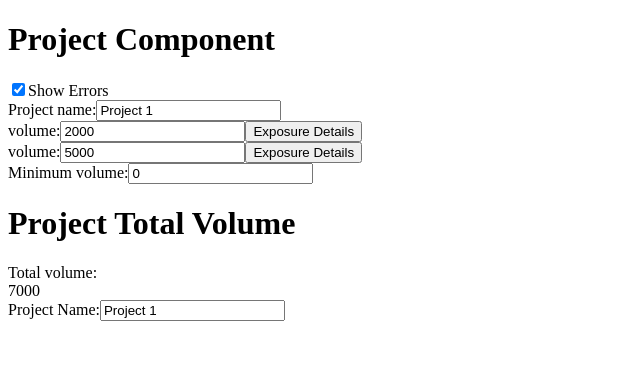
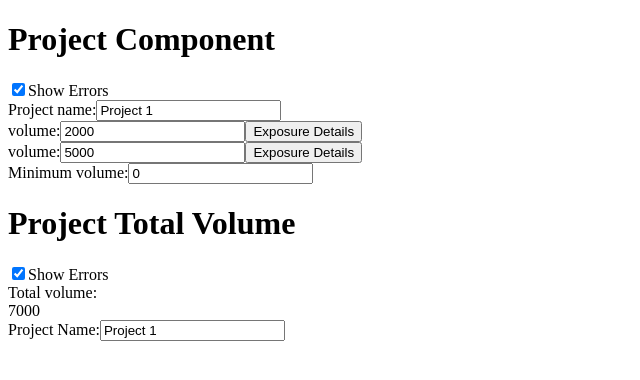
Before and after one commit to fswadling/ModelAngularApp, an Angular app in the folder model-angular-app/: page /project/0 in a window 1280 px wide. Shown: the top 380 px of the page, without its empty margins (0-640 px from the left). Built offline with nearby package versions, Linux system fonts and the light colour scheme.

Commit message:
add error check box to another component

```diff
--- a/model-angular-app/src/app/components/project-total-volume/project-total-volume.component.html
+++ b/model-angular-app/src/app/components/project-total-volume/project-total-volume.component.html
@@ -1,4 +1,5 @@
 <h1>Project Total Volume</h1>
+<app-show-errors></app-show-errors>
 <label for="total-volume">Total volume:</label>
 <div name="total-volume">
   {{ totalVolume$ | async }}
--- a/model-angular-app/src/app/components/project-total-volume/project-total-volume.component.ts
+++ b/model-angular-app/src/app/components/project-total-volume/project-total-volume.component.ts
@@ -4,11 +4,13 @@ import { map, takeUntil, first, skip } from 'rxjs/operators';
 import { FormControl, FormBuilder, Validators } from '@angular/forms';
 import { Subject } from 'rxjs';
 import { patchSettingChangedPropertiesDirty } from 'src/app/utilities/reactive-forms';
+import { ShowErrorsService } from 'src/app/services/show-errors.service';
 
 @Component({
   selector: 'app-project-total-volume',
   templateUrl: './project-total-volume.component.html',
-  styleUrls: ['./project-total-volume.component.scss', './../project-form/project-form.component.scss']
+  styleUrls: ['./project-total-volume.component.scss', './../project-form/project-form.component.scss'],
+  providers: [ShowErrorsService]
 })
 export class ProjectTotalVolumeComponent implements OnInit, OnDestroy {
 
```
